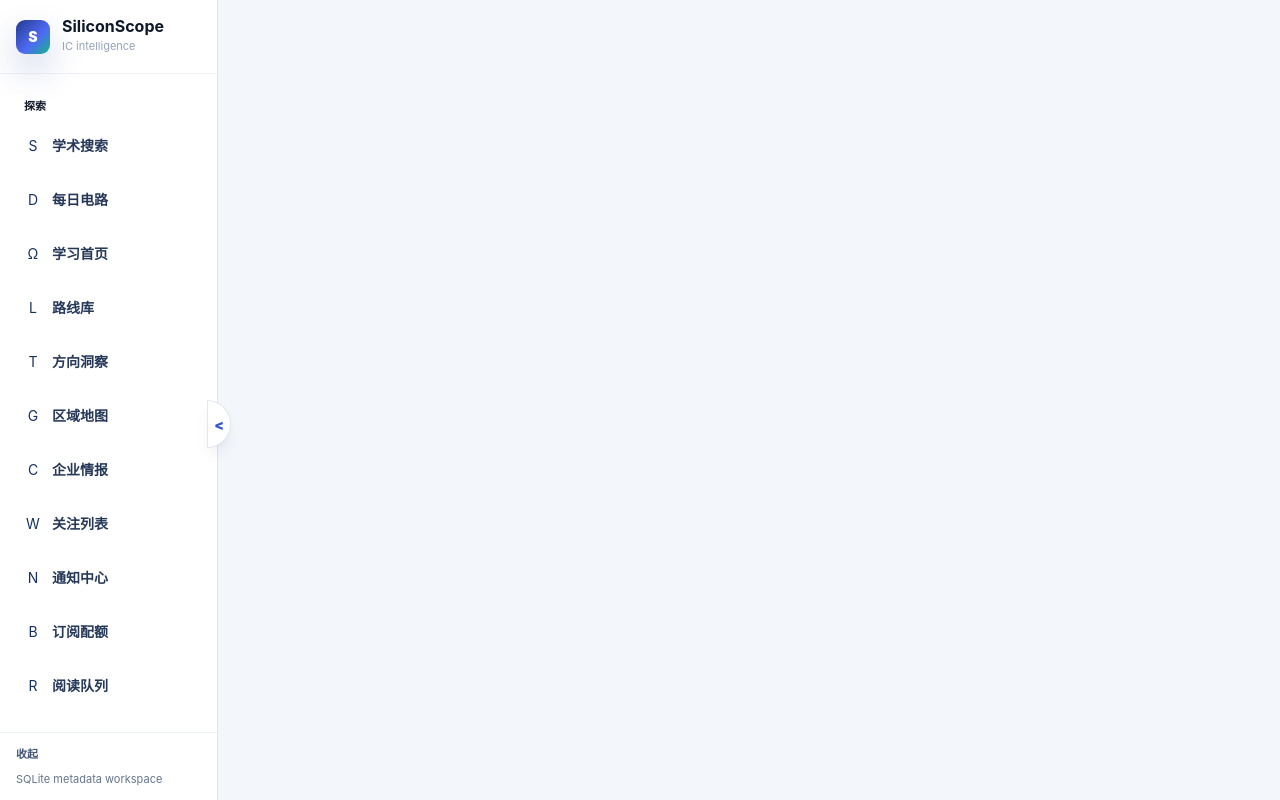
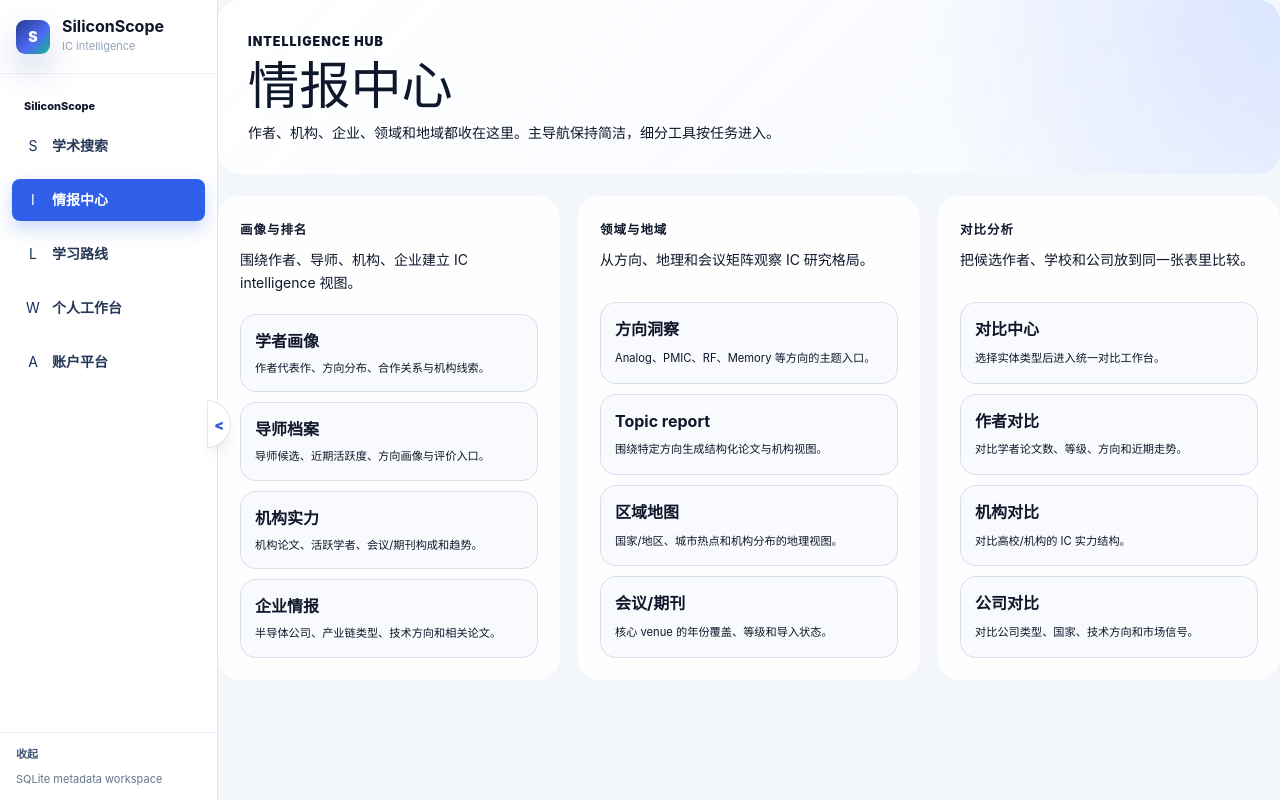
Before and after one commit to Namjuryman/ic-seeker, a React (Vite) app in the folder siliconscope-v2/frontend/: page /intelligence in a window 1280 px wide. Built offline with nearby package versions, Linux system fonts and the light colour scheme; no server answers.

Commit message:
organize public app into product hubs

```diff
--- a/siliconscope-v2/frontend/src/App.tsx
+++ b/siliconscope-v2/frontend/src/App.tsx
@@ -12,6 +12,9 @@
 const RoadmapDetailPage = lazy(() => import('./pages/RoadmapDetailPage'))
 const DailyLessonPage = lazy(() => import('./pages/DailyLessonPage'))
 const DailyCircuitPage = lazy(() => import('./pages/DailyCircuitPage'))
+const IntelligenceHubPage = lazy(() => import('./pages/IntelligenceHubPage'))
+const WorkspaceHubPage = lazy(() => import('./pages/WorkspaceHubPage'))
+const AccountHubPage = lazy(() => import('./pages/AccountHubPage'))
 const GeoPage = lazy(() => import('./pages/GeoPage'))
 const AuthorsPage = lazy(() => import('./pages/AuthorsPage'))
 const InstitutionsPage = lazy(() => import('./pages/InstitutionsPage'))
@@ -40,26 +43,11 @@
 })
 
 const navItems = [
-  { to: '/', label: '学术搜索', icon: 'S', section: '探索' },
-  { to: '/daily-circuit', label: '每日电路', icon: 'D', section: '探索' },
-  { to: '/learning', label: '学习首页', icon: 'Ω', section: '探索' },
-  { to: '/learning-path', label: '路线库', icon: 'L', section: '探索' },
-  { to: '/topics', label: '方向洞察', icon: 'T', section: '探索' },
-  { to: '/geo', label: '区域地图', icon: 'G', section: '探索' },
-  { to: '/companies', label: '企业情报', icon: 'C', section: '探索' },
-  { to: '/watchlist', label: '关注列表', icon: 'W', section: '探索' },
-  { to: '/notifications', label: '通知中心', icon: 'N', section: '探索' },
-  { to: '/billing', label: '订阅配额', icon: 'B', section: '探索' },
-  { to: '/reading-queue', label: '阅读队列', icon: 'R', section: '探索' },
-  { to: '/compare', label: '对比中心', icon: '≋', section: '探索' },
-  { to: '/exports', label: '导出中心', icon: 'E', section: '探索' },
-  { to: '/reports', label: '报告中心', icon: 'P', section: '探索' },
-  { to: '/legal', label: '政策边界', icon: '§', section: '探索' },
-  { to: '/authors', label: '学者画像', icon: 'A', section: '画像' },
-  { to: '/institutions', label: '机构实力', icon: 'I', section: '画像' },
-  { to: '/mentors', label: '导师档案', icon: 'M', section: '画像' },
-  { to: '/platform', label: '平台中枢', icon: 'O', section: '数据' },
-  { to: '/venue-matrix', label: '会议/期刊', icon: 'V', section: '数据' },
+  { to: '/', label: '学术搜索', icon: 'S', section: 'SiliconScope' },
+  { to: '/intelligence', label: '情报中心', icon: 'I', section: 'SiliconScope' },
+  { to: '/learning', label: '学习路线', icon: 'L', section: 'SiliconScope' },
+  { to: '/workspace', label: '个人工作台', icon: 'W', section: 'SiliconScope' },
+  { to: '/account', label: '账户平台', icon: 'A', section: 'SiliconScope' },
 ]
 
 function LoginGate({ children }: { children: React.ReactNode }) {
@@ -193,6 +181,9 @@
         <Routes>
           <Route path="/" element={<HomePage />} />
           <Route path="/papers/:id" element={<PaperDetailPage />} />
+          <Route path="/intelligence" element={<IntelligenceHubPage />} />
+          <Route path="/workspace" element={<WorkspaceHubPage />} />
+          <Route path="/account" element={<AccountHubPage />} />
           <Route path="/daily-circuit" element={<DailyCircuitPage />} />
           <Route path="/learning" element={<LearningDashboardPage />} />
           <Route path="/learning/roadmaps/:slug" element={<RoadmapDetailPage />} />
--- /dev/null
+++ b/siliconscope-v2/frontend/src/pages/AccountHubPage.tsx
@@ -0,0 +1,29 @@
+import { Link } from 'react-router-dom'
+
+const accountLinks = [
+  { to: '/billing', label: '订阅配额', desc: '查看计划、配额和未来付费功能边界。' },
+  { to: '/platform', label: '平台中枢', desc: '查看数据、部署、运行时和产品成熟度概览。' },
+  { to: '/legal', label: '政策边界', desc: '服务条款、隐私、版权、AI 声明和社区准则。' },
+  { to: '/request-access', label: '申请访问', desc: '私测、团队或后续商业访问申请入口。' },
+]
+
+export default function AccountHubPage() {
+  return (
+    <div className="hub-page">
+      <section className="hub-hero">
+        <span>Account hub</span>
+        <h1>账户与平台</h1>
+        <p>把订阅、合规、平台状态和访问申请收在一个地方，避免这些边界信息散落在主工作流里。</p>
+      </section>
+
+      <section className="hub-grid hub-grid-compact">
+        {accountLinks.map((link) => (
+          <Link className="hub-tile" to={link.to} key={link.to}>
+            <strong>{link.label}</strong>
+            <span>{link.desc}</span>
+          </Link>
+        ))}
+      </section>
+    </div>
+  )
+}
--- /dev/null
+++ b/siliconscope-v2/frontend/src/pages/IntelligenceHubPage.tsx
@@ -0,0 +1,65 @@
+import { Link } from 'react-router-dom'
+
+const sections = [
+  {
+    title: '画像与排名',
+    subtitle: '围绕作者、导师、机构、企业建立 IC intelligence 视图。',
+    links: [
+      { to: '/authors', label: '学者画像', desc: '作者代表作、方向分布、合作关系与机构线索。' },
+      { to: '/mentors', label: '导师档案', desc: '导师候选、近期活跃度、方向画像与评价入口。' },
+      { to: '/institutions', label: '机构实力', desc: '机构论文、活跃学者、会议/期刊构成和趋势。' },
+      { to: '/companies', label: '企业情报', desc: '半导体公司、产业链类型、技术方向和相关论文。' },
+    ],
+  },
+  {
+    title: '领域与地域',
+    subtitle: '从方向、地理和会议矩阵观察 IC 研究格局。',
+    links: [
+      { to: '/topics', label: '方向洞察', desc: 'Analog、PMIC、RF、Memory 等方向的主题入口。' },
+      { to: '/reports/topics', label: 'Topic report', desc: '围绕特定方向生成结构化论文与机构视图。' },
+      { to: '/geo', label: '区域地图', desc: '国家/地区、城市热点和机构分布的地理视图。' },
+      { to: '/venue-matrix', label: '会议/期刊', desc: '核心 venue 的年份覆盖、等级和导入状态。' },
+    ],
+  },
+  {
+    title: '对比分析',
+    subtitle: '把候选作者、学校和公司放到同一张表里比较。',
+    links: [
+      { to: '/compare', label: '对比中心', desc: '选择实体类型后进入统一对比工作台。' },
+      { to: '/compare/authors', label: '作者对比', desc: '对比学者论文数、等级、方向和近期走势。' },
+      { to: '/compare/institutions', label: '机构对比', desc: '对比高校/机构的 IC 实力结构。' },
+      { to: '/compare/companies', label: '公司对比', desc: '对比公司类型、国家、技术方向和市场信号。' },
+    ],
+  },
+]
+
+export default function IntelligenceHubPage() {
+  return (
+    <div className="hub-page">
+      <section className="hub-hero">
+        <span>Intelligence hub</span>
+        <h1>情报中心</h1>
+        <p>作者、机构、企业、领域和地域都收在这里。主导航保持简洁，细分工具按任务进入。</p>
+      </section>
+
+      <section className="hub-grid">
+        {sections.map((section) => (
+          <article className="hub-card" key={section.title}>
+            <div>
+              <span>{section.title}</span>
+              <p>{section.subtitle}</p>
+            </div>
+            <div className="hub-link-list">
+              {section.links.map((link) => (
+                <Link to={link.to} key={link.to}>
+                  <strong>{link.label}</strong>
+                  <small>{link.desc}</small>
+                </Link>
+              ))}
+            </div>
+          </article>
+        ))}
+      </section>
+    </div>
+  )
+}
--- /dev/null
+++ b/siliconscope-v2/frontend/src/pages/WorkspaceHubPage.tsx
@@ -0,0 +1,30 @@
+import { Link } from 'react-router-dom'
+
+const tools = [
+  { to: '/watchlist', label: '关注列表', desc: '长期跟踪论文、作者、机构和企业。' },
+  { to: '/reading-queue', label: '阅读队列', desc: '把论文按未读、阅读中、复习、项目用途管理起来。' },
+  { to: '/notifications', label: '通知中心', desc: '查看导入、关注、系统和后续提醒。' },
+  { to: '/exports', label: '导出中心', desc: '导出引用、阅读材料和后续报告素材。' },
+  { to: '/reports', label: '报告中心', desc: '围绕方向或实体生成可复用研究报告入口。' },
+]
+
+export default function WorkspaceHubPage() {
+  return (
+    <div className="hub-page">
+      <section className="hub-hero">
+        <span>Workspace hub</span>
+        <h1>个人工作台</h1>
+        <p>这里放和你自己阅读、收藏、导出、跟踪相关的东西，和公开检索/情报视图区分开。</p>
+      </section>
+
+      <section className="hub-grid hub-grid-compact">
+        {tools.map((tool) => (
+          <Link className="hub-tile" to={tool.to} key={tool.to}>
+            <strong>{tool.label}</strong>
+            <span>{tool.desc}</span>
+          </Link>
+        ))}
+      </section>
+    </div>
+  )
+}
```
Also changed, not shown: siliconscope-v2/frontend/src/index.css, 2 other files (tests, documents, lock files or other folders).
